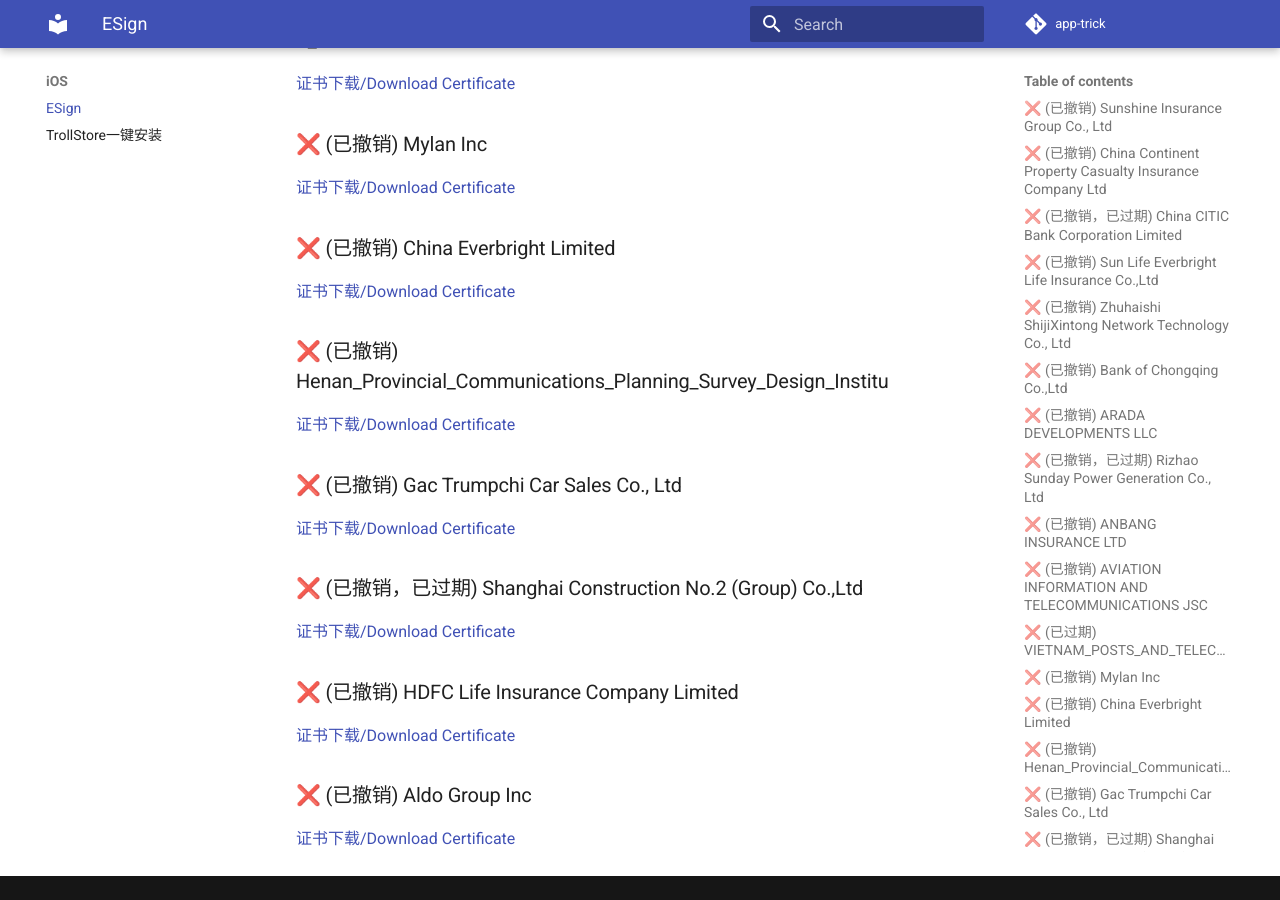
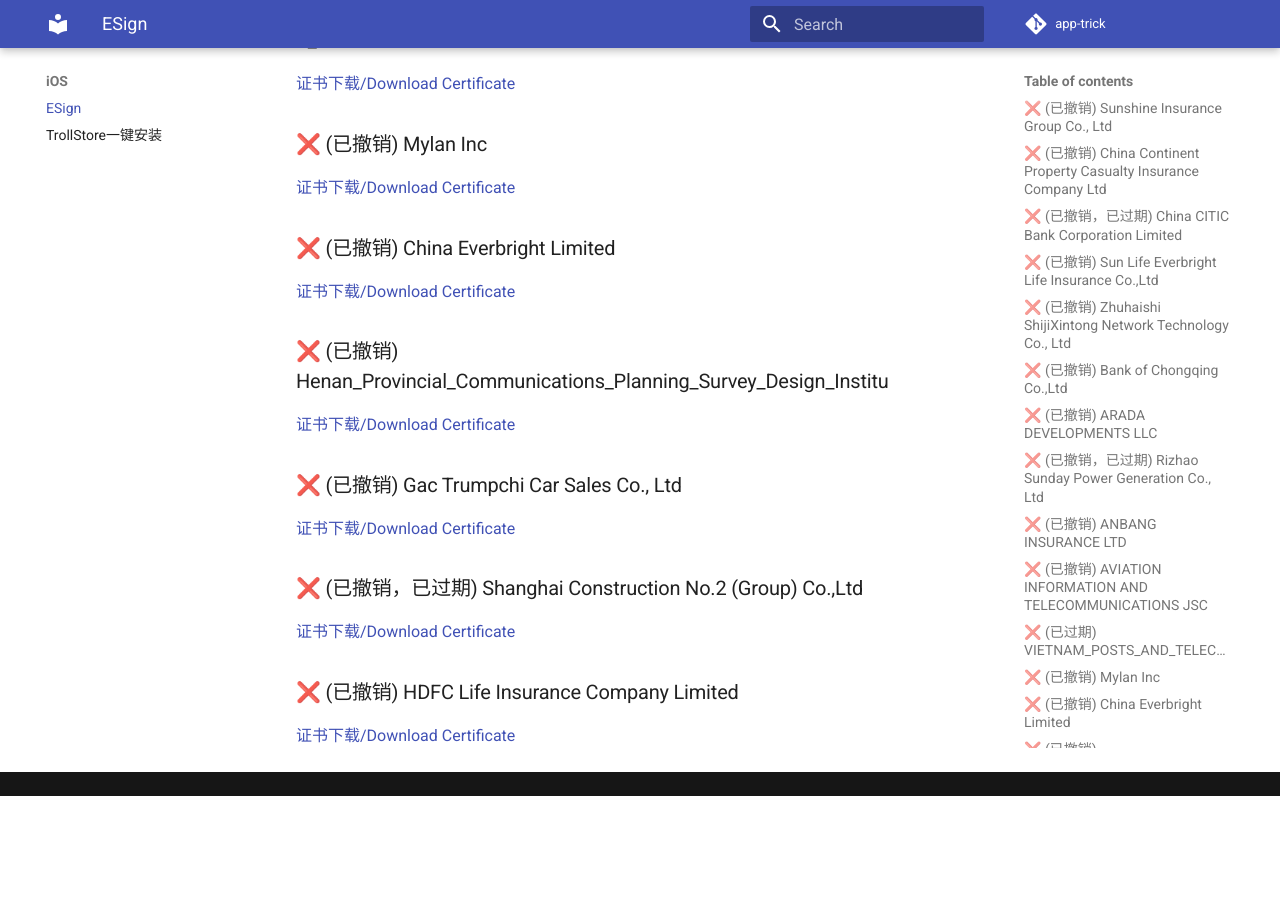
Before and after one commit to app-trick/app-trick.github.io, an MkDocs documentation site: the page built from docs/iOS/Esign.md, in a window 1280 px wide and 900 px high, scrolled down 1465 px. Built offline with MkDocs 1.6.1 and Material for MkDocs 9.7.7, drawn with Linux system fonts in a browser that asks for light colours; comment, search, counter and statistics services are not loaded; after the commit the page ends 2261 px from its top, so only the background shows below that.

Commit message:
Esign Repo Update

```diff
--- a/docs/iOS/Esign.md
+++ b/docs/iOS/Esign.md
@@ -42,5 +42,3 @@
 [证书下载/Download Certificate](/iOS/cert/Shanghai%20Construction%20No.2%20%28Group%29%20Co.%2CLtd.zip)
 ### ❌ (已撤销) HDFC Life Insurance Company Limited
 [证书下载/Download Certificate](/iOS/cert/HDFC%20Life%20Insurance%20Company%20Limited.zip)
-### ❌ (已撤销) Aldo Group Inc
-[证书下载/Download Certificate](/iOS/cert/Aldo%20Group%20Inc.zip)
--- a/docs/iOS/cert/list.txt
+++ b/docs/iOS/cert/list.txt
@@ -15,4 +15,3 @@
 Gac Trumpchi Car Sales Co., Ltd.zip
 Shanghai Construction No.2 (Group) Co.,Ltd.zip
 HDFC Life Insurance Company Limited.zip
-Aldo Group Inc.zip
```
Also changed, not shown: 1 other file.
